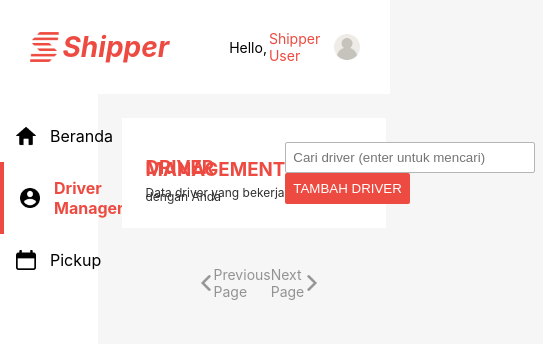
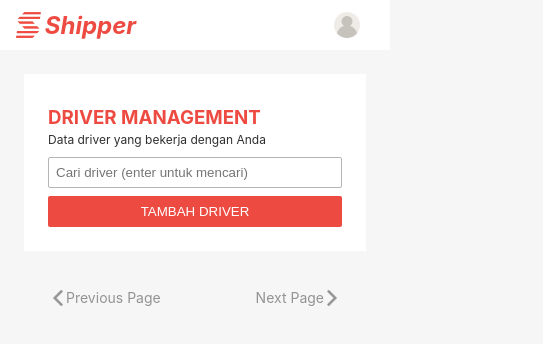
Before and after one commit to qurrataayuna/delivery-management, a Next.js app: page / in a window 390 px wide. Shown: the top 344 px of the page, 543 px wide, since content can reach past the window. Built offline with nearby package versions, Linux system fonts and the light colour scheme; no server answers.

Commit message:
Fix: stylings on responsive mode

```diff
--- a/src/components/driverManagementContents/driverList.js
+++ b/src/components/driverManagementContents/driverList.js
@@ -7,6 +7,7 @@
   selectDisplayedData,
   selectStartIndex,
 } from "../../redux/drivers/selectors";
+import { cx } from "@emotion/css";
 
 const DriverList = ({ data }) => {
   const dispatch = useDispatch();
@@ -36,9 +37,9 @@
     }
   }, [data, dispatch, startIndex]);
 
-  const renderDataItem = (label, value) => {
+  const renderDataItem = (label, value, isMandatory) => {
     return (
-      <div css={dataItem}>
+      <div css={dataItem} className={cx({ hidden: !isMandatory })}>
         <p className="label">{label}</p>
         <p>{value}</p>
       </div>
@@ -68,15 +69,20 @@
               <img src="/more.png" alt="more-btn" />
             </div>
 
-            <img className="user" src={item.picture.large} alt="img" />
+            <div className="content">
+              <img className="user" src={item.picture.large} alt="img" />
 
-            {renderDataItem(
-              "Nama Driver",
-              `${item.name.first}, ${item.name.last}`
-            )}
-            {renderDataItem("Telepon", item.phone)}
-            {renderDataItem("Email", item.email)}
-            {renderDataItem("Tanggal Lahir", displayDob)}
+              <div>
+                {renderDataItem(
+                  "Nama Driver",
+                  `${item.name.first}, ${item.name.last}`,
+                  true
+                )}
+                {renderDataItem("Telepon", item.phone, true)}
+                {renderDataItem("Email", item.email, false)}
+                {renderDataItem("Tanggal Lahir", displayDob, false)}
+              </div>
+            </div>
           </div>
         );
       })}
--- a/src/components/driverManagementContents/styles.js
+++ b/src/components/driverManagementContents/styles.js
@@ -2,6 +2,10 @@
 
 export const wrapper = css`
   width: 80%;
+
+  @media only screen and (max-width: 800px) {
+    width: 100%;
+  }
 `;
 
 export const header = css`
@@ -38,6 +42,21 @@
     border-radius: 2px;
     width: 250px;
   }
+
+  @media only screen and (max-width: 820px) {
+    flex-direction: column;
+    align-items: flex-start;
+    gap: 16px;
+
+    input {
+      margin-bottom: 8px;
+      width: 100%;
+    }
+
+    button {
+      width: 100%;
+    }
+  }
 `;
 
 export const listWrapper = css`
@@ -46,6 +65,11 @@
   justify-content: start;
   align-items: center;
   overflow: scroll;
+
+  @media only screen and (max-width: 800px) {
+    flex-direction: column;
+    margin-bottom: 24px;
+  }
 `;
 
 export const itemWrapper = css`
@@ -77,6 +101,18 @@
     border-radius: 50%;
     padding: 20px 10px;
   }
+
+  @media only screen and (max-width: 800px) {
+    margin-bottom: 16px;
+    width: 100%;
+    margin-right: 0;
+
+    .content {
+      display: flex;
+      align-items: flex-start;
+      justify-content: start;
+    }
+  }
 `;
 
 export const dataItem = css`
@@ -87,6 +123,13 @@
   .label {
     font-size: 10px;
     color: #808080;
+  }
+
+  @media only screen and (max-width: 800px) {
+    padding: 2px 10px;
+    &.hidden {
+      display: none;
+    }
   }
 `;
 
@@ -114,4 +157,8 @@
       transform: rotate(180deg);
     }
   }
+
+  @media only screen and (max-width: 800px) {
+    margin: 8px 50px;
+  }
 `;
--- a/src/components/navigations/styles.js
+++ b/src/components/navigations/styles.js
@@ -5,6 +5,10 @@
   justify-content: space-between;
   align-items: center;
   background: #fff;
+
+  @media only screen and (max-width: 800px) {
+    height: 50px;
+  }
 `;
 
 export const logo = css`
@@ -20,6 +24,15 @@
     height: 30px;
     width: auto;
     padding-right: 4px;
+  }
+
+  @media only screen and (max-width: 800px) {
+    font-size: 24px;
+    margin: 16px;
+
+    img {
+      height: 26px;
+    }
   }
 `;
 
@@ -38,4 +51,10 @@
     width: 30px;
     padding-left: 4px;
   }
+
+  @media only screen and (max-width: 600px) {
+    span {
+      display: none;
+    }
+  }
 `;
--- a/src/components/sidebar/styles.js
+++ b/src/components/sidebar/styles.js
@@ -5,6 +5,10 @@
   height: 100%;
   padding: 16px 0;
   background: #fff;
+
+  @media only screen and (max-width: 800px) {
+    display: none;
+  }
 `;
 
 export const menuItem = css`
```
